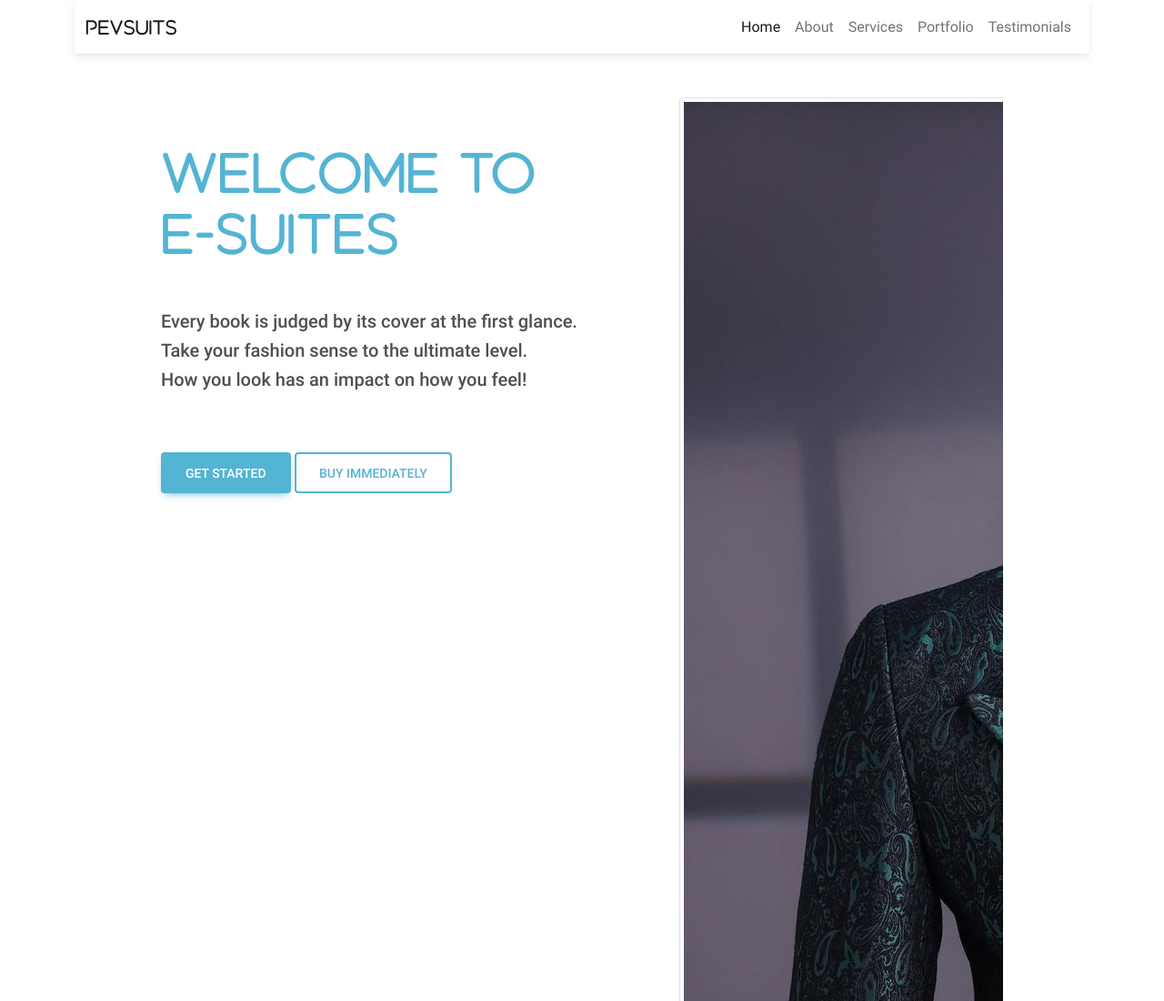
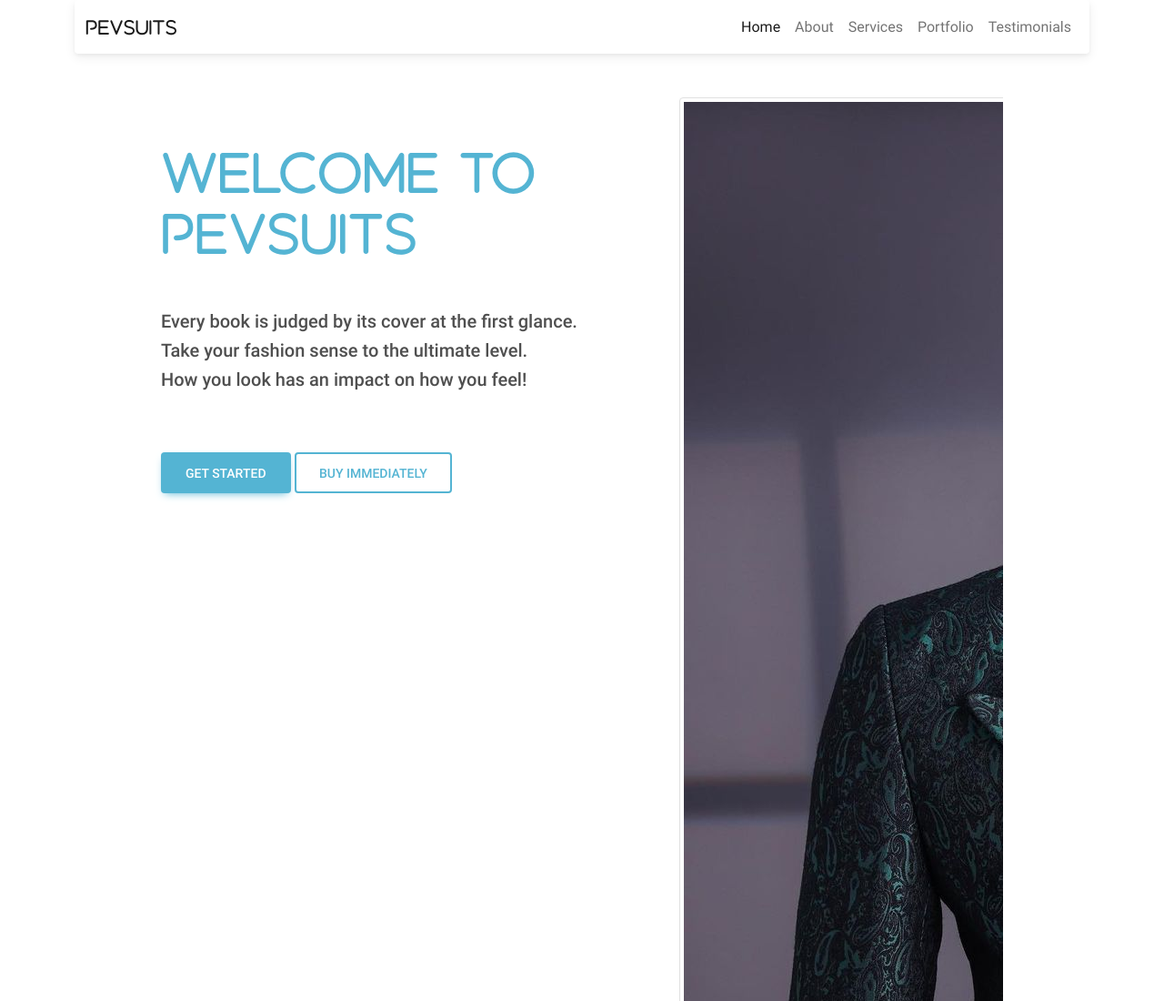
Before and after one commit to CodeMaestroPro/pevsuits, a website built with Vite: page index.html in a window 1280 px wide. Shown: the top 1100 px of the page at 91% size. Built offline with nearby package versions, Linux system fonts and the light colour scheme.

Commit message:
fix: misspelled company name in the hero heading

```diff
--- a/index.html
+++ b/index.html
@@ -57,7 +57,7 @@
           <div class="col-md-6">
             <h2 class="display-4 mt-5 text-info aquatico-regular">
               Welcome to <br />
-              e-Suites
+              PevSuits
             </h2>
             <p class="lead mt-5 text-justify roboto-medium">
               Every book is judged by its cover at the first glance. <br />Take
```
